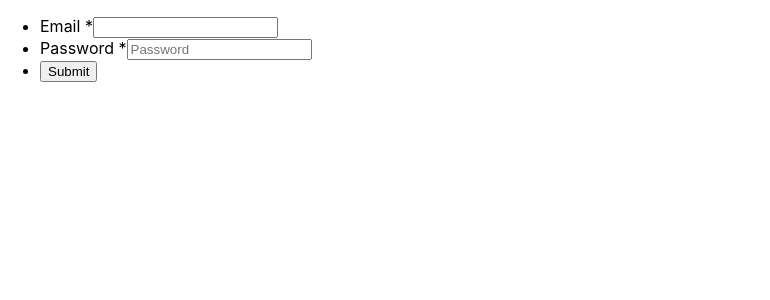
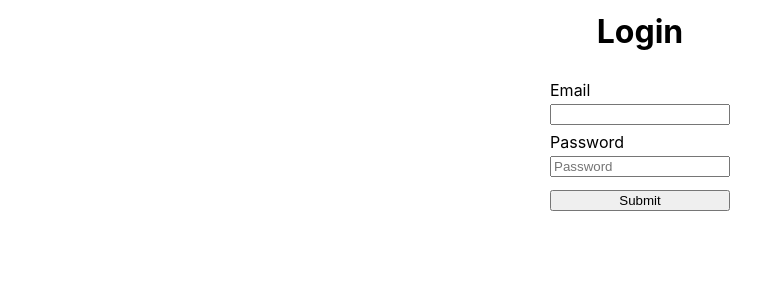
Before and after one commit to BenLinnenbank/kinderboek, a React (Create React App) app in the folder frontend/: page / in a window 1280 px wide. Shown: the top 300 px of the page, without its empty margins (0-770 px from the left). Built offline with nearby package versions, Linux system fonts and the light colour scheme.

Commit message:
added initial styling to the login page

```diff
--- a/frontend/src/components/Library.js
+++ b/frontend/src/components/Library.js
@@ -8,7 +8,7 @@ import boek3 from '../assets/bookCovers/Boek3.svg';
 import boek4 from '../assets/bookCovers/Boek4.svg';
 
 const StyledGrid = styled.div`
-    width: 53%;
+    width: 100%;
     margin-top: 80px;
     display: grid;
     grid-template-columns: 240px 240px;
@@ -17,6 +17,7 @@ const StyledGrid = styled.div`
     row-gap: 24px;
     margin: auto;
     margin-bottom: 20px;
+    justify-content: center;
 `;
 
 const StyledImg = styled.img`
--- a/frontend/src/components/Login.js
+++ b/frontend/src/components/Login.js
@@ -1,25 +1,63 @@
 import React, { useState } from 'react';
+import styled from 'styled-components';
+
+const StyledForm = styled.form`
+    display: flex;
+    flex-direction: column;
+    align-items: center;
+    margin: auto;
+    width: 240px;
+    height: 100vh;
+`;
+
+const StyledLabel = styled.label`
+    display: block;
+    margin-bottom: 0.2em;
+`;
+
+const StyledInput = styled.input`
+    width: 180px;
+    margin-bottom: 0.5em;
+    box-sizing: border-box;
+    &.login-button {
+        margin-top: 0.5em;
+    }
+`;
+
+const StyledUl = styled.ul`
+    list-style-type: none;
+    padding: 0px;
+`;
+
+const StyledH1 = styled.h1`
+
+`;
 
 function Login() {
 
     const [email, setEmail] = useState("");
     const [password, setPassword] = useState("");
+
     return (
-        <form onSubmit={handleSubmit}>
-            <ul>
+        <>
+
+            <StyledForm onSubmit={handleSubmit}>
+                <StyledH1>Login</StyledH1>
+                <StyledUl>
                     <li>
-                    <label>Email <span className="required">*</span></label>
-                    <input type="email" value={email} onChange={e => setEmail(e.target.value)} name="field1" className="field-long" />
+                        <StyledLabel>Email</StyledLabel>
+                        <StyledInput type="email" value={email} onChange={e => setEmail(e.target.value)} name="field1" className="field-long" />
                     </li>
                     <li>
-                    <label>Password <span>*</span></label>
-                    <input type="text" value={password} onChange={e => setPassword(e.target.value)} name="field2" placeholder="Password" />
+                        <StyledLabel>Password</StyledLabel>
+                        <StyledInput type="text" value={password} onChange={e => setPassword(e.target.value)} name="field2" placeholder="Password" />
                     </li>
                     <li>
-                    <input type="submit" value="Submit" />
+                        <StyledInput className="login-button" type="submit" value="Submit" />
                     </li>
-            </ul>
-        </form>
+                </StyledUl>
+            </StyledForm>
+        </>
     )
     function handleSubmit(e) {
         e.preventDefault();
```
Also changed, not shown: package.json (added, +22 -0 lines), 1 other file (tests, documents, lock files or other folders). Lines whose indentation alone changed are shown as unchanged.
